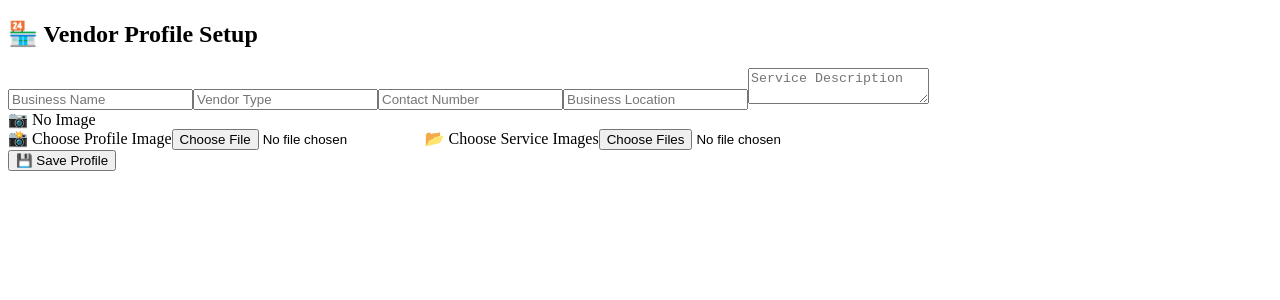
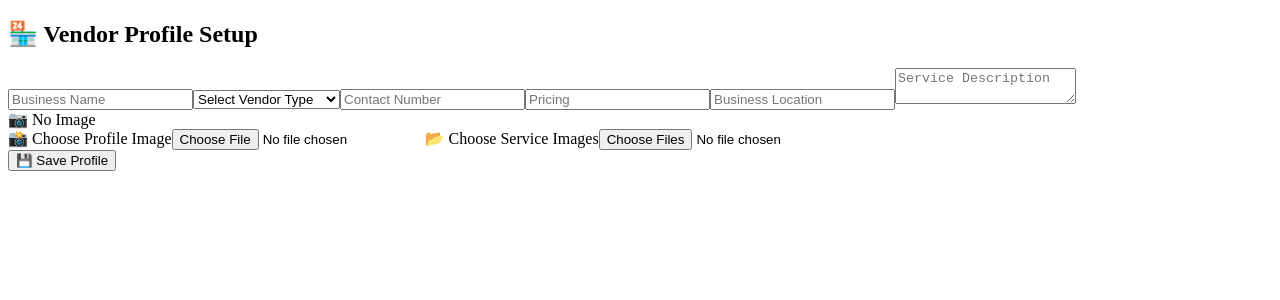
Before and after one commit to Mariya-004/WedNest-Trial, a React (Create React App) app in the folder wednest/: page /vendor-profile in a window 1280 px wide. Shown: the top 300 px of the page. Built offline with nearby package versions, Linux system fonts and the light colour scheme.

Commit message:
modified vendor detail page

```diff
--- a/wednest/src/VendorDetails.js
+++ b/wednest/src/VendorDetails.js
@@ -36,7 +36,7 @@ const VendorDetails = () => {
       className="min-h-screen flex items-center justify-center bg-pink-100 p-6"
       style={{ backgroundImage: "url('/bg.png')", backgroundSize: "cover", backgroundPosition: "center" }}
     >
-      <div className="max-w-4xl w-full bg-white p-6 rounded-lg shadow-md">
+      <div className="max-w-5xl w-full bg-white p-8 rounded-lg shadow-md">
         <h1 className="text-3xl font-bold text-center">{vendor.businessName}</h1>
 
         <div className="flex flex-col md:flex-row items-center md:items-start mt-6">
@@ -44,14 +44,29 @@ const VendorDetails = () => {
           <img
             src={vendor.profile_image || "/placeholder.jpg"}
             alt={vendor.businessName}
-            className="w-48 h-48 object-cover rounded-lg shadow-md"
+            className="w-56 h-56 object-cover rounded-lg shadow-md"
           />
+
           {/* Vendor Info */}
-          <div className="md:ml-6 mt-4 md:mt-0 text-center md:text-left">
+          <div className="md:ml-8 mt-4 md:mt-0 text-center md:text-left flex-1">
             <p className="text-gray-600"><strong>Type:</strong> {vendor.vendorType}</p>
             <p className="text-gray-600"><strong>Location:</strong> {vendor.location}</p>
             <p className="text-green-600 font-bold"><strong>Pricing:</strong> ${vendor.pricing}</p>
             <p className="text-gray-700 mt-2">{vendor.serviceDescription}</p>
+
+            {/* Contact Info */}
+            <div className="mt-4">
+              <h2 className="text-lg font-semibold">Contact Information</h2>
+              <p className="text-gray-600"><strong>Email:</strong> {vendor.email}</p>
+              <p className="text-gray-600"><strong>Phone:</strong> {vendor.phone}</p>
+            </div>
+
+            {/* Request to Avail Button */}
+            <button
+              className="mt-6 px-6 py-3 bg-pink-500 text-white rounded-lg shadow-md hover:bg-pink-600 transition"
+            >
+              Request to Avail
+            </button>
           </div>
         </div>
 
@@ -65,7 +80,7 @@ const VendorDetails = () => {
                   key={index}
                   src={img}
                   alt={`Service ${index + 1}`}
-                  className="w-full h-32 object-cover rounded-md shadow"
+                  className="w-full h-40 object-cover rounded-md shadow"
                 />
               ))}
             </div>
--- a/wednest/src/VendorProfileSetup.js
+++ b/wednest/src/VendorProfileSetup.js
@@ -137,7 +137,7 @@ const VendorProfileSetup = () => {
       }
     } catch (error) {
       console.error("❌ Error updating profile:", error);
-      setMessage("⚠️ Server error, please try again later.");
+      setMessage("⚠ Server error, please try again later.");
     } finally {
       setLoading(false);
     }
@@ -155,8 +155,20 @@ const VendorProfileSetup = () => {
             {/* Left Section - Inputs */}
             <div className="w-1/2 flex flex-col space-y-4">
               <input type="text" name="businessName" placeholder="Business Name" value={vendorData.businessName} onChange={handleChange} className="w-full p-3 border rounded-lg bg-gray-100 shadow-sm" required />
-              <input type="text" name="vendorType" placeholder="Vendor Type" value={vendorData.vendorType} onChange={handleChange} className="w-full p-3 border rounded-lg bg-gray-100 shadow-sm" required />
+              {/* Vendor Type Dropdown */}
+              <select name="vendorType" value={vendorData.vendorType} onChange={handleChange} className="w-full p-3 border rounded-lg bg-gray-100 shadow-sm" required>
+                <option value="">Select Vendor Type</option>
+                <option value="Venue">Venue</option>
+                <option value="Catering">Catering</option>
+                <option value="Beauty and Wellness">Beauty and Wellness</option>
+                <option value="Events">Events</option>
+                <option value="Photography">Photography</option>
+                <option value="Car Dealers">Car Dealers</option>
+                <option value="Jewelry">Jewelry</option>
+                <option value="Designer">Designer</option>
+              </select>
               <input type="tel" name="contactNumber" placeholder="Contact Number" value={vendorData.contactNumber} onChange={handleChange} className="w-full p-3 border rounded-lg bg-gray-100 shadow-sm" required />
+              <input type="number" name="pricing" placeholder="Pricing" value={vendorData.pricing} onChange={handleChange} className="w-full p-3 border rounded-lg bg-gray-100 shadow-sm" required />
               <input type="text" name="location" placeholder="Business Location" value={vendorData.location} onChange={handleChange} className="w-full p-3 border rounded-lg bg-gray-100 shadow-sm" required />
               <textarea name="serviceDescription" placeholder="Service Description" value={vendorData.serviceDescription} onChange={handleChange} className="w-full p-3 border rounded-lg bg-gray-100 shadow-sm" />
             </div>
```
